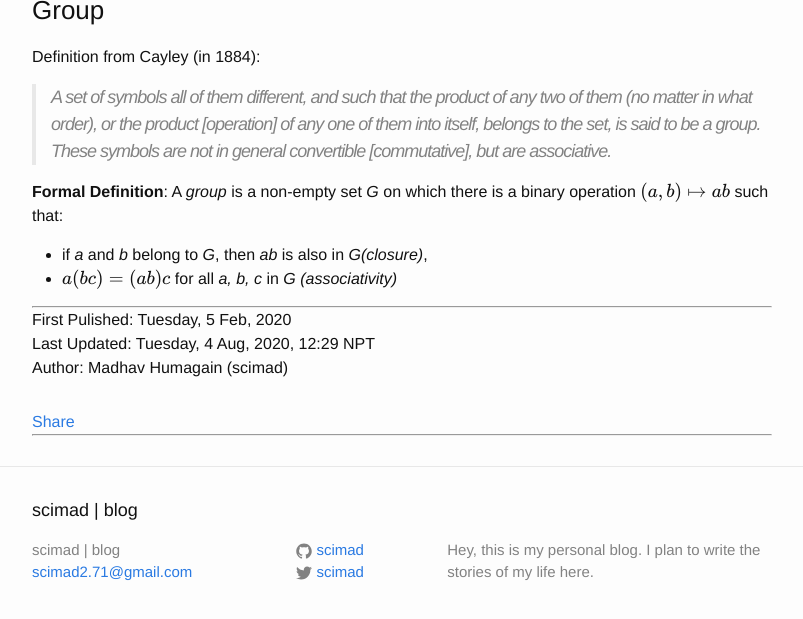
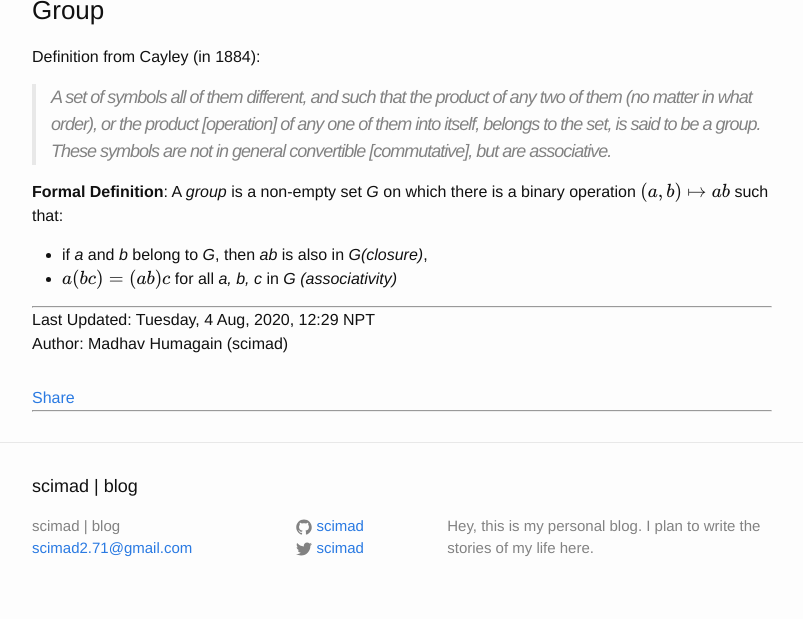
Before and after one commit to scimad/scimad.github.io, a Jekyll site: the page built from _posts/math/2020-02-04-back-to-mathematics.markdown, in a window 1280 px wide and 900 px high, scrolled down 686 px, cut to the strip 256-875 px from the top of the window. Shown: the whole strip, without its empty margins (238-1041 px from the left). Built offline with Jekyll 4.4.1, drawn with Linux system fonts in a browser that asks for light colours; formulas are drawn with MathJax 3.

Commit message:
Remove first published date as it appears on post heading anyway

```diff
--- a/_posts/math/2020-02-04-back-to-mathematics.markdown
+++ b/_posts/math/2020-02-04-back-to-mathematics.markdown
@@ -39,6 +39,5 @@ Definition from Cayley (in 1884):
 * $a(bc) = (ab)c$ for all *a, b, c* in *G (associativity)*
 
 ----------
-First Pulished: Tuesday, 5 Feb, 2020
 Last Updated: Tuesday, 4 Aug, 2020, 12:29 NPT
 Author: Madhav Humagain (scimad)
```
